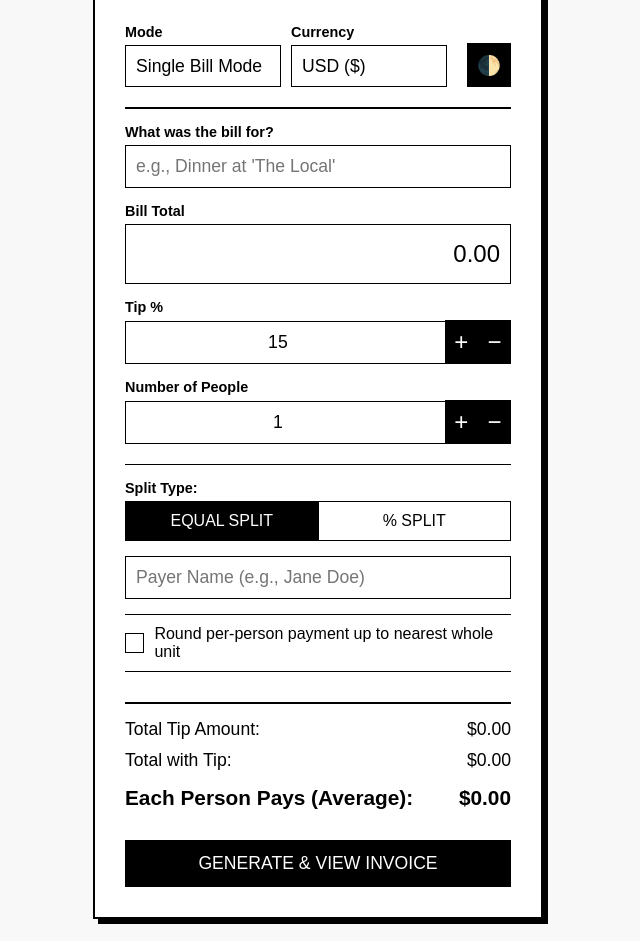
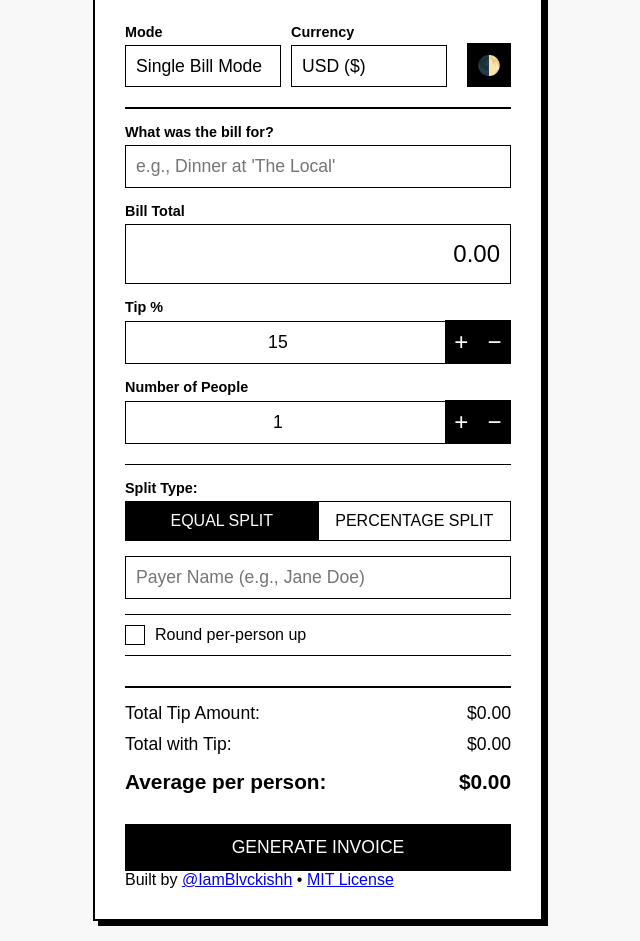
Before and after one commit to IamBlvckishh/tip-and-split-calculator, a plain HTML site: page index.html in a window 1280 px wide. Shown: the part 129-1070 px from the top of the page, without its empty margins (322-962 px from the left). Drawn offline with Linux system fonts and the light colour scheme.

Commit message:
Update index.html

```diff
--- a/index.html
+++ b/index.html
@@ -43,7 +43,6 @@
         <hr>
 
         <div id="calculator-modes">
-
             <div id="single-bill-mode" class="calc-mode">
                 <label for="bill-description">What was the bill for?</label>
                 <input type="text" id="bill-description" placeholder="e.g., Dinner at 'The Local'">
@@ -61,19 +60,15 @@
 
             <div id="multiple-bills-mode" class="calc-mode hidden">
                 <h3>Line Items</h3>
-
                 <div class="bill-item-headers">
                     <span class="desc-header">Description</span>
                     <span class="amount-header">Amount</span>
                     <span class="tip-header">Tip %</span>
                     <span class="remove-header"></span>
                 </div>
-
-                <div id="bill-items-container">
-                    </div>
+                <div id="bill-items-container"></div>
                 <button id="add-bill-item-btn" class="action-btn">+ Add Item</button>
             </div>
-
         </div>
 
         <label for="num-people">Number of People</label>
@@ -87,16 +82,15 @@
             <label>Split Type:</label>
             <div class="input-group">
                 <button id="equal-split-btn" class="split-toggle-btn active" data-mode="equal">Equal Split</button>
-                <button id="percent-split-btn" class="split-toggle-btn" data-mode="percent">% Split</button>
+                <button id="percent-split-btn" class="split-toggle-btn" data-mode="percent">Percentage Split</button>
             </div>
         </div>
 
-        <div id="names-container">
-            </div>
+        <div id="names-container"></div>
 
         <div class="round-up-option">
             <input type="checkbox" id="round-up-check">
-            <label for="round-up-check" class="checkbox-label">Round per-person payment up to nearest whole unit</label>
+            <label for="round-up-check" class="checkbox-label">Round per-person up</label>
         </div>
 
         <div class="results" id="results-display-area" data-person-costs="{}">
@@ -110,7 +104,7 @@
                 <span id="total-with-tip">0.00</span>
             </div>
             <div class="result-line final-result">
-                <span>Each Person Pays (Average):</span>
+                <span>Average per person:</span>
                 <span id="per-person-pay">0.00</span>
             </div>
         </div>
@@ -119,12 +113,14 @@
             <p>Generating Invoice Image...</p>
         </div>
 
-        <button id="generate-btn" class="action-btn">Generate & View Invoice</button>
-
+        <button id="generate-btn" class="action-btn">Generate Invoice</button>
         <button id="share-invoice-btn" class="action-btn hidden">Share Invoice</button>
 
         <canvas id="invoice-canvas" class="hidden"></canvas>
 
+        <footer class="app-footer">
+            <p>Built by <a href="https://github.com/IamBlvckishh" target="_blank">@IamBlvckishh</a> • <a href="LICENSE" target="_blank">MIT License</a></p>
+        </footer>
     </div>
 
     <script src="script.js"></script>
```
